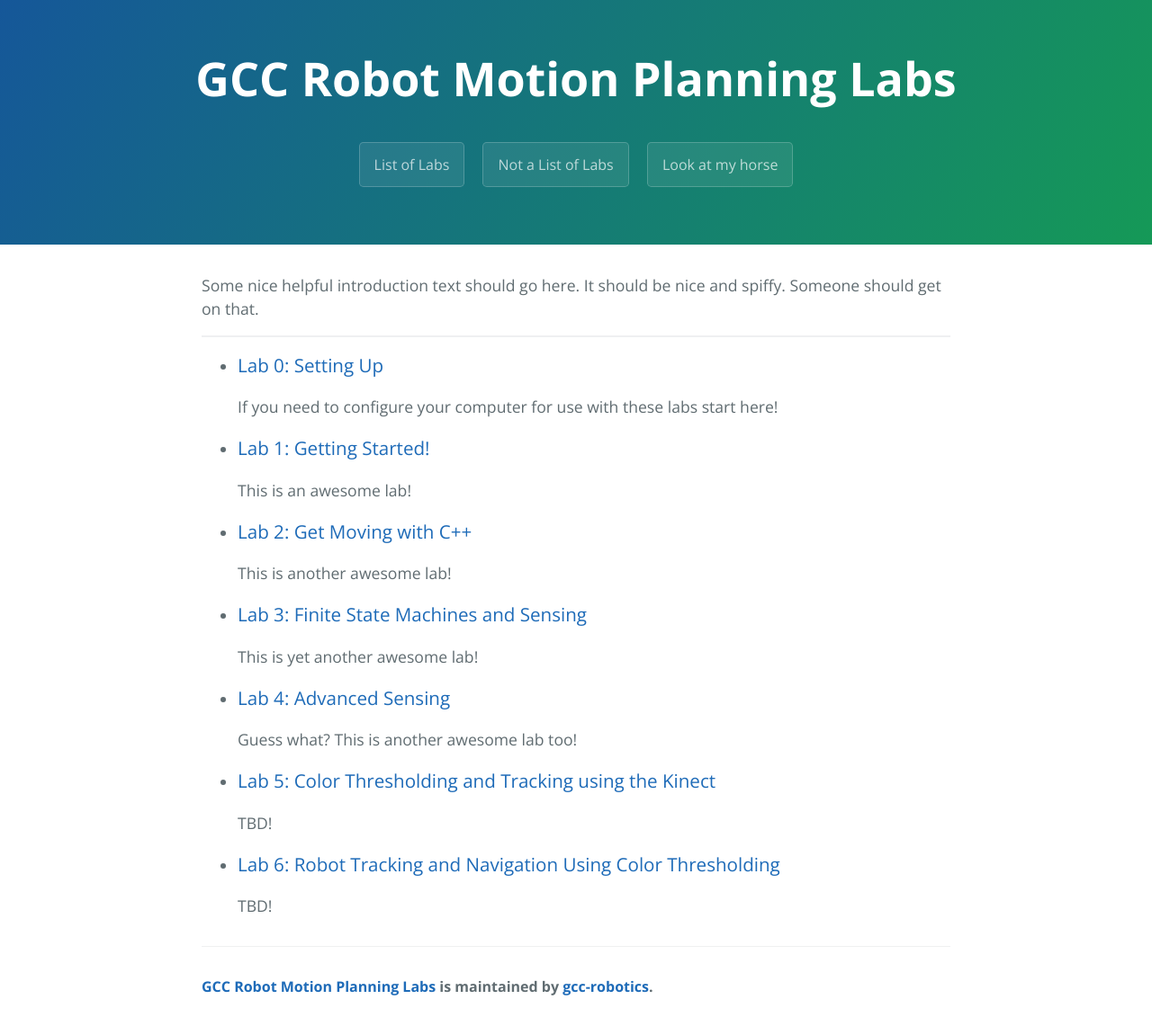
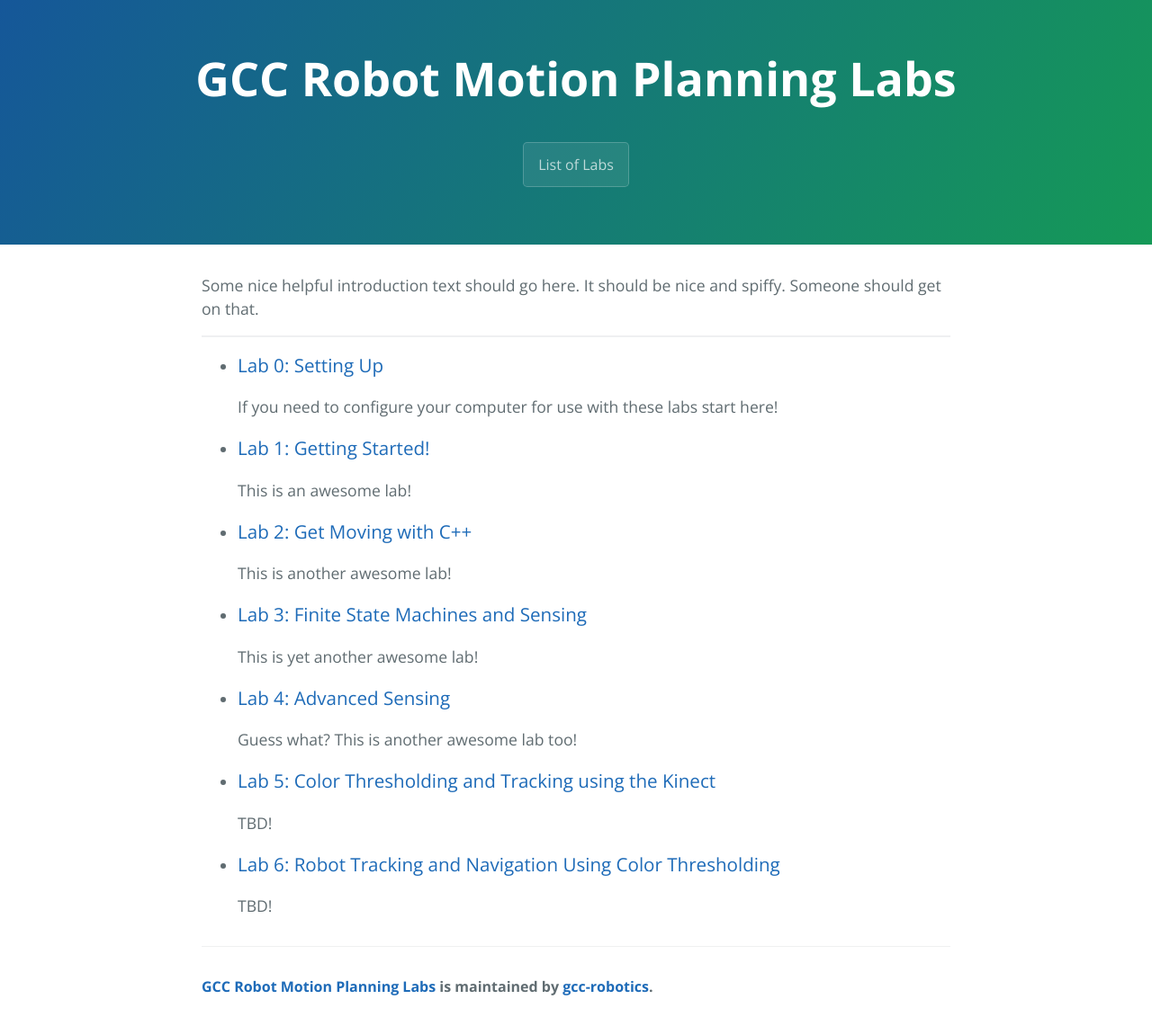
Before and after one commit to gcc-robotics/robot-motion-planning-labs, a Jekyll site: the page built from index.html, in a window 1280 px wide. Shown: the whole page at 90% size. Built offline with Jekyll 4.4.1, drawn with Linux system fonts in a browser that asks for light colours; the list of posts is cut into pages by our own code; the repository's description, which GitHub fills in, is left out.

Commit message:
Remove stupid buttons from the header.

```diff
--- a/_includes/header.html
+++ b/_includes/header.html
@@ -16,8 +16,6 @@
 			<h1 class="project-name">GCC Robot Motion Planning Labs</h1>
 			<h2 class="project-tagline">{{ site.github.project_tagline }}</h2>
 			<a href="{{ site.baseurl }}" class="btn">List of Labs</a>
-			<a href="https://news.ycombinator.com" class="btn">Not a List of Labs</a>
-			<a href="http://randomyoutube.net/watch" class="btn">Look at my horse</a>
 		</section>
 
 		<section class="main-content">
```
